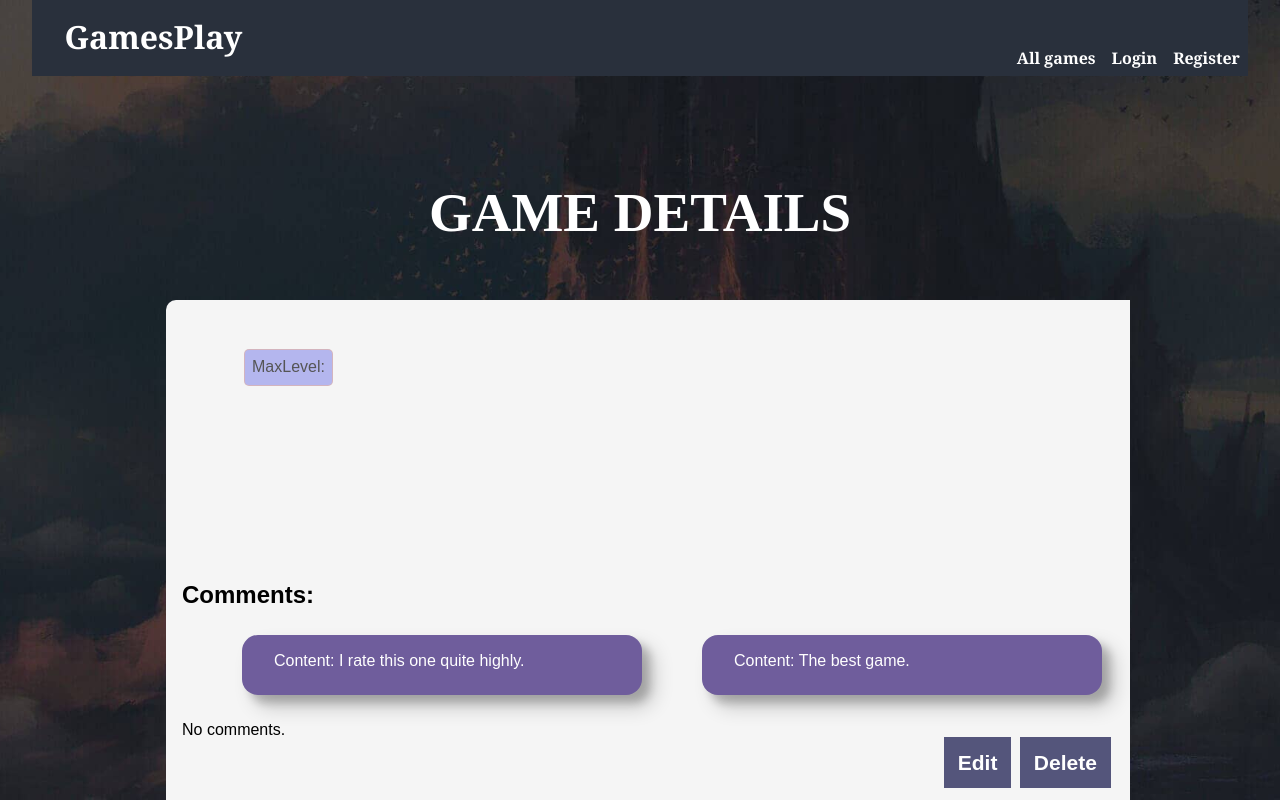
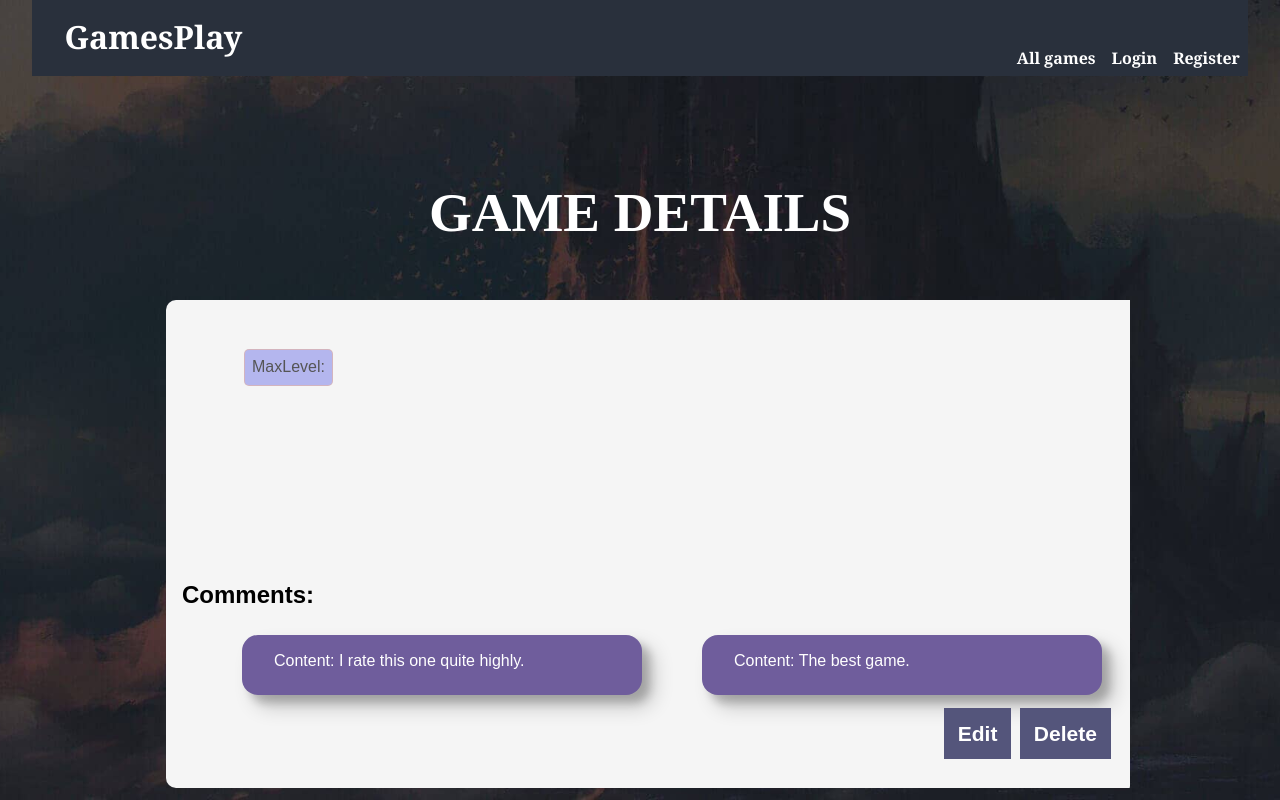
Before and after one commit to DenislavGoranov/Final-Workshop-React-Softuni, a React (Vite) app in the folder client/: page /games/1/details in a window 1280 px wide. Shown: the top 800 px of the page. Built offline with nearby package versions, Linux system fonts and the light colour scheme; no server answers.

Commit message:
update details page
if comments show comments, if no comments show - no comments

```diff
--- a/client/src/components/details-page/DetailsPage.jsx
+++ b/client/src/components/details-page/DetailsPage.jsx
@@ -5,7 +5,9 @@ import { useGetOneGame } from "../../hooks/useGames";
 export default function DetailsPage() {
     const { gameId } = useParams();
     const [gameData] = useGetOneGame(gameId);
-
+    const accessToken = localStorage.getItem('accessToken');
+    const isOwner = true;
+    const comments = 2;
     return (
         < section id="game-details" >
             <h1>Game Details</h1>
@@ -25,6 +27,8 @@ export default function DetailsPage() {
                 {/* <!-- Bonus ( for Guests and Users ) --> */}
                 <div className="details-comments">
                     <h2>Comments:</h2>
+                    {comments
+                        ?
                         <ul>
                             {/* <!-- list all comments for current game (If any) --> */}
                             <li className="comment">
@@ -34,19 +38,20 @@ export default function DetailsPage() {
                                 <p>Content: The best game.</p>
                             </li>
                         </ul>
-                    {/* <!-- Display paragraph: If there are no games in the database --> */}
+                        :
                         <p className="no-comment">No comments.</p>
+                    }
                 </div>
 
-                {/* <!-- Edit/Delete buttons ( Only for creator of this game )  --> */}
+                {isOwner &&
                     <div className="buttons">
                         <a href="#" className="button">Edit</a>
                         <a href="#" className="button">Delete</a>
                     </div>
+                }
             </div>
 
-            {/* <!-- Bonus --> */}
-            {/* <!-- Add Comment ( Only for logged-in users, which is not creators of the current game ) --> */}
+            {accessToken &&
                 <article className="create-comment">
                     <label>Add new comment:</label>
                     <form className="form">
@@ -54,7 +59,7 @@ export default function DetailsPage() {
                         <input className="btn submit" type="submit" value="Add Comment" />
                     </form>
                 </article>
-
+            }
         </section >
     );
 }
```
Lines whose indentation alone changed are shown as unchanged.
